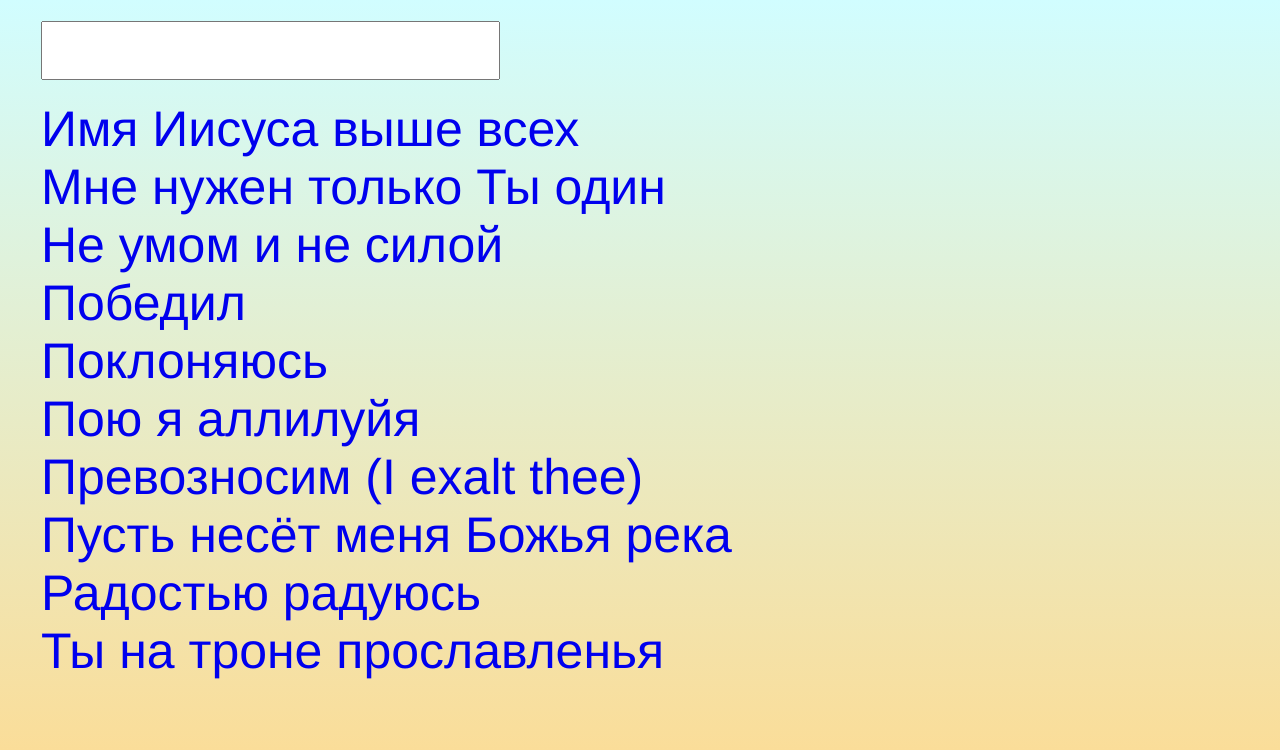
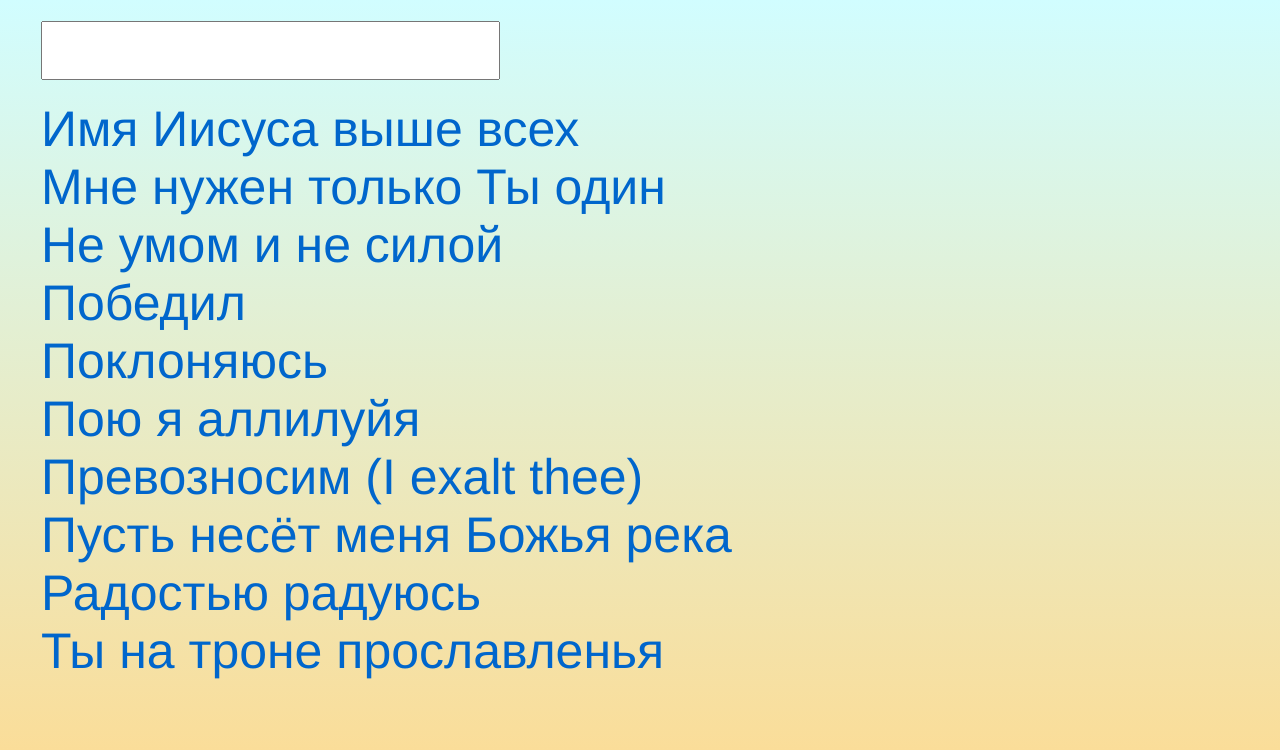
Before and after one commit to titovtima/SongsList, a website: page songs_list/SongsList.html in a window 1280 px wide. Drawn offline with Linux system fonts and the light colour scheme.

Commit message:
list links color

```diff
--- a/songs_list/SongsList.css
+++ b/songs_list/SongsList.css
@@ -13,3 +13,7 @@
     font-size: 40px;
     padding: 5px;
 }
+
+a {
+    color: #0066cc;
+}
```
